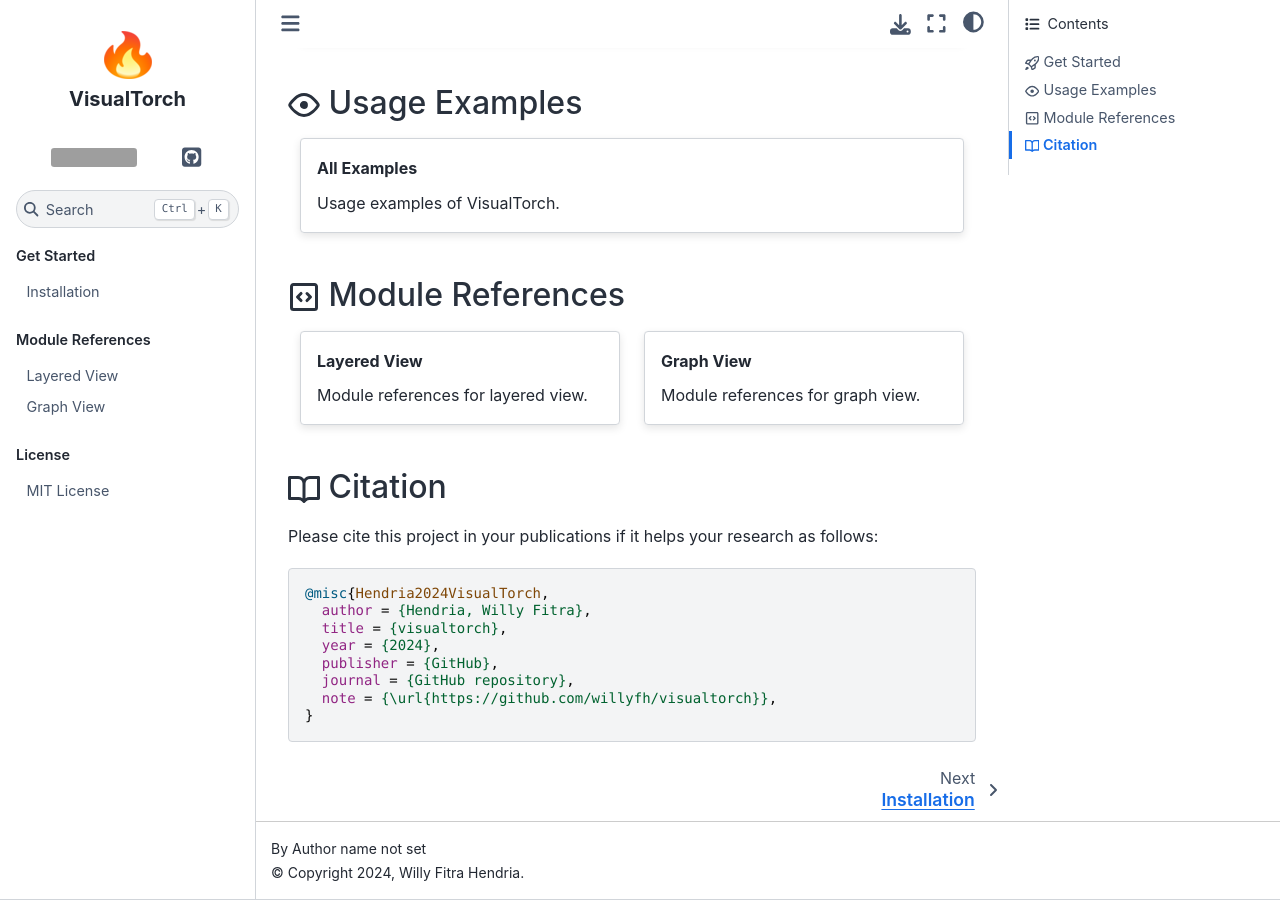
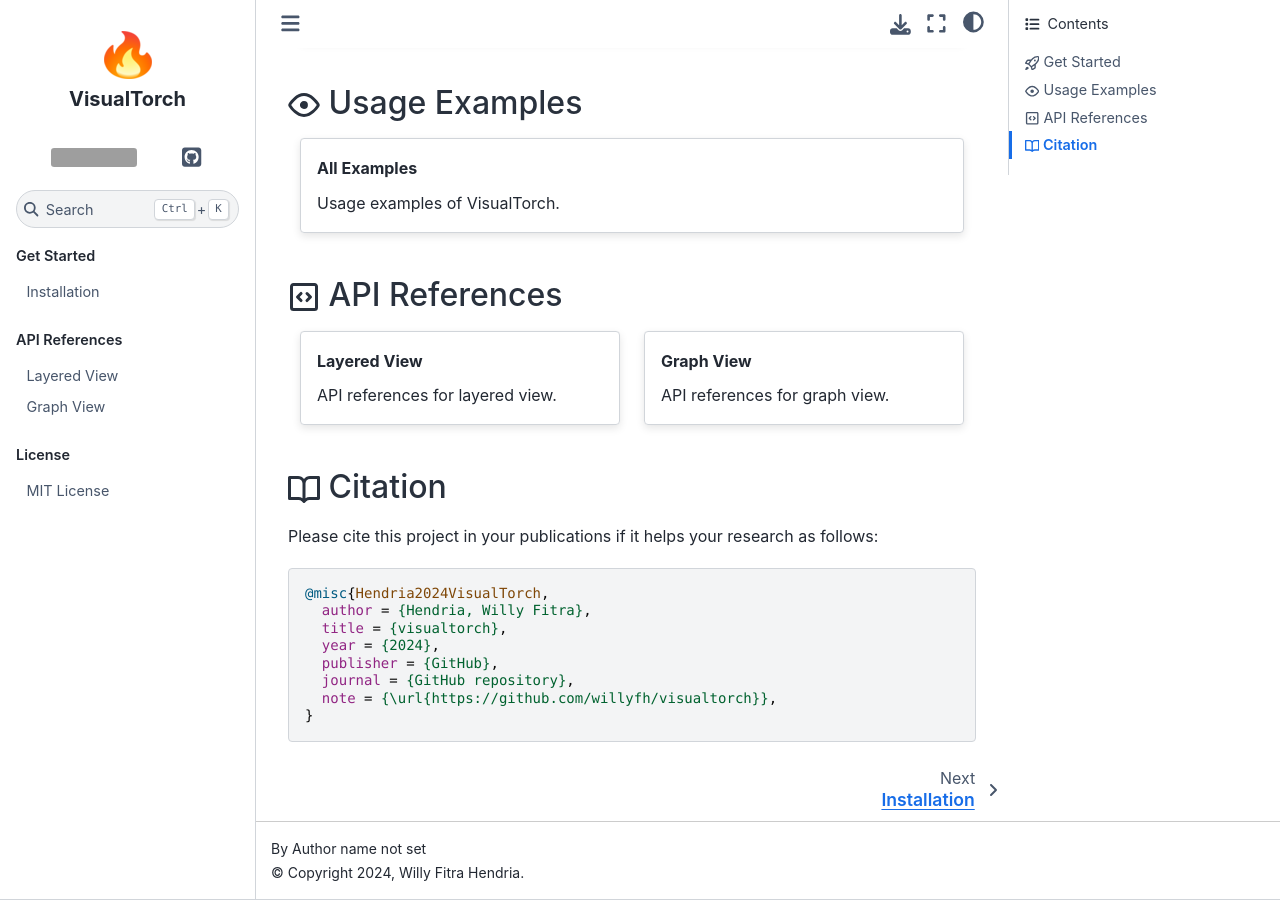
Before and after one commit to willyfh/visualtorch, a Sphinx documentation site: the page built from docs/source/index.md, in a window 1280 px wide and 900 px high, scrolled down 536 px. Built offline with Sphinx 7.4.7 and the Sphinx Book theme 1.1.4, drawn with Linux system fonts in a browser that asks for light colours; pages that are not in the unit, such as notebooks, are missing from menus; grey boxes are pictures that could not be loaded.

Commit message:
rename to API references

````diff
--- a/docs/source/index.md
+++ b/docs/source/index.md
@@ -30,22 +30,22 @@
 
 ::::
 
-## {octicon}`code-square` Module References
+## {octicon}`code-square` API References
 
 ::::{grid}
 
 :::{grid-item-card} Layered View
-:link: markdown/module_references/layered
+:link: markdown/api_references/layered
 :link-type: doc
 
-Module references for layered view.
+API references for layered view.
 :::
 
 :::{grid-item-card} Graph View
-:link: markdown/module_references/graph
+:link: markdown/api_references/graph
 :link-type: doc
 
-Module references for graph view.
+API references for graph view.
 :::
 
 ::::
@@ -74,11 +74,11 @@
 ```
 
 ```{toctree}
-:caption: Module References
+:caption: API References
 :hidden:
 
-markdown/module_references/layered
-markdown/module_references/graph
+markdown/api_references/layered
+markdown/api_references/graph
 ```
 
 ```{toctree}
````
Also changed, not shown: README.md (+1 -1 lines), docs/source/markdown/api_references/graph.md (renamed from docs/source/markdown/module_references/graph.md), docs/source/markdown/api_references/layered.md (renamed from docs/source/markdown/module_references/layered.md).
